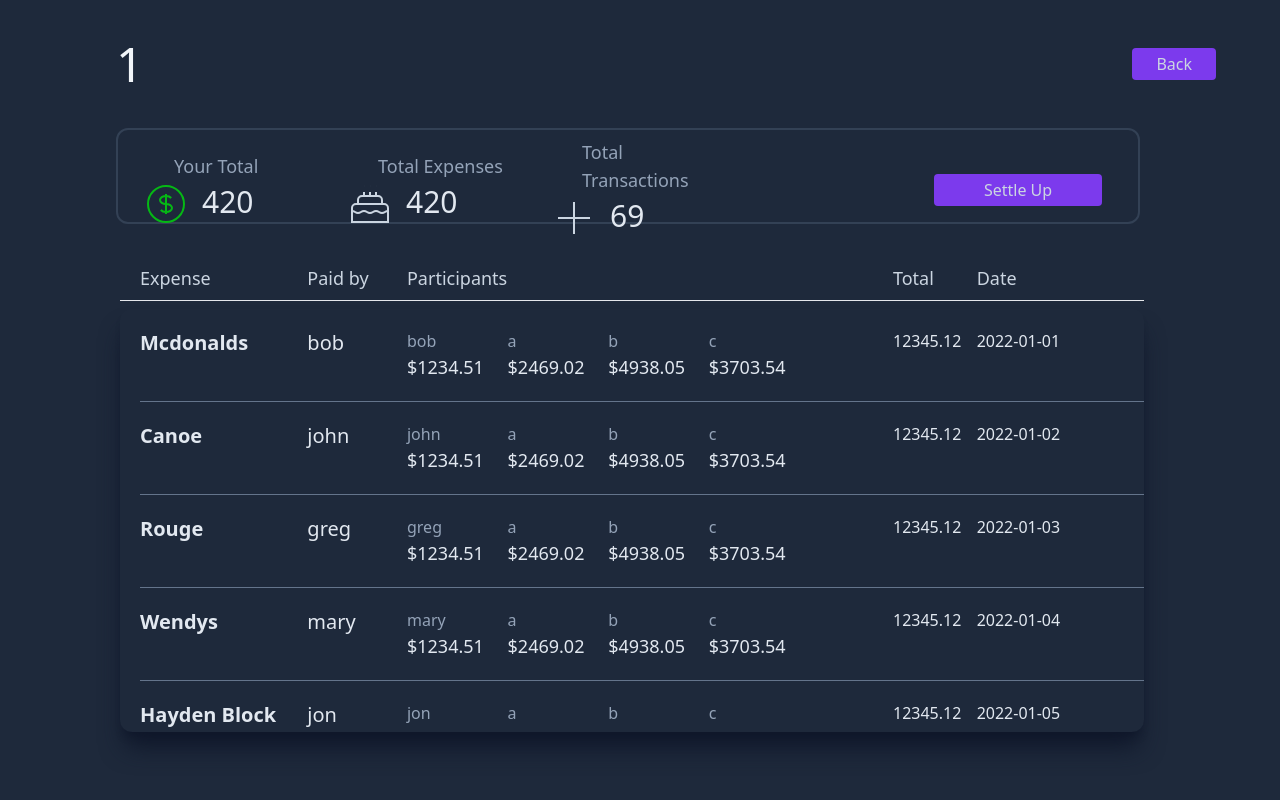
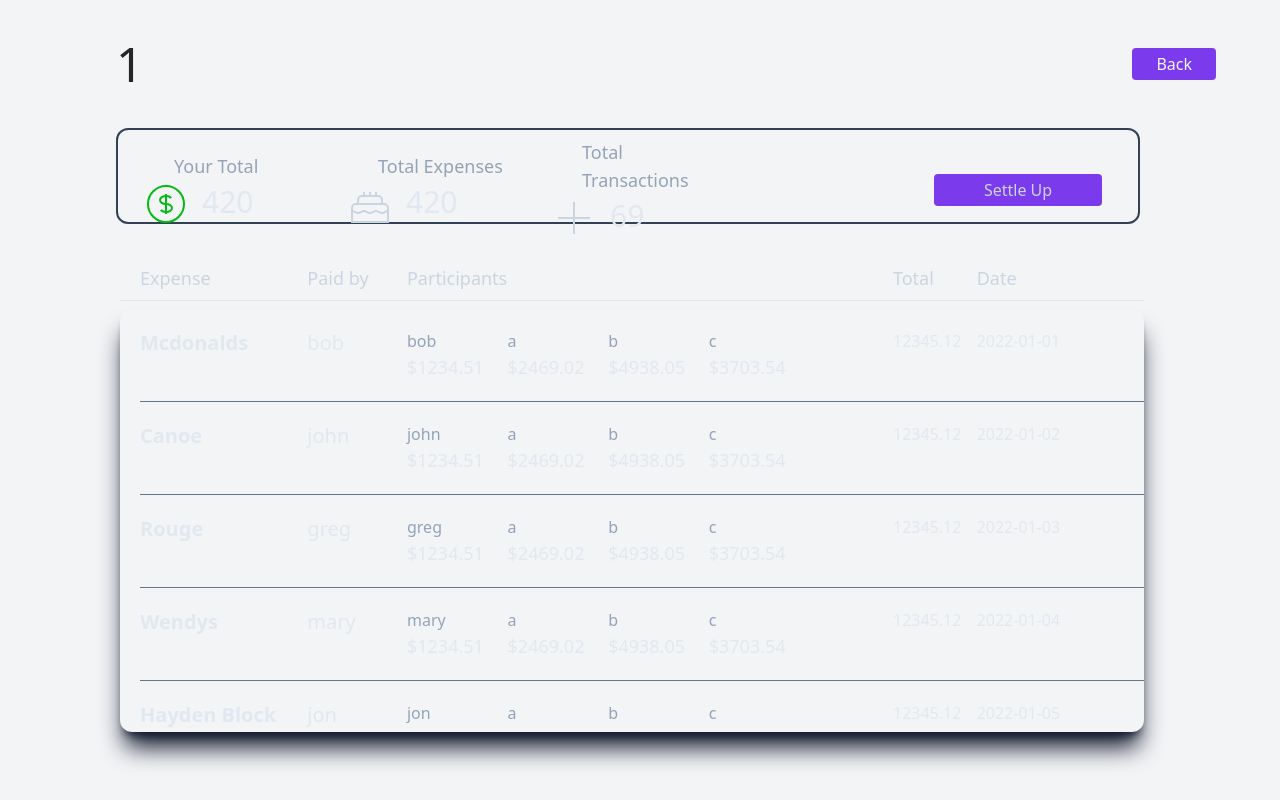
Before and after one commit to yanchenm/split, a Next.js app in the folder frontend/: page /app/group/1 in a window 1280 px wide. Built offline with nearby package versions, Linux system fonts and the light colour scheme.

Commit message:
Changed dark mode to use context

```diff
--- a/frontend/components/App/SplitCard.tsx
+++ b/frontend/components/App/SplitCard.tsx
@@ -30,7 +30,9 @@ const SplitCard: React.FC<CardProps> = ({ name, userBalance, currency, lastUpdat
   const router = useRouter();
 
   const viewHandler = () => {
-    router.push(`/app/group/${groupId}`)
+    router.push({
+      pathname: `/app/group/${groupId}`,
+    })
   }
 
   return (
--- a/frontend/components/UI/ToggleButton.tsx
+++ b/frontend/components/UI/ToggleButton.tsx
@@ -2,16 +2,18 @@ import React, { useState } from 'react';
 import { Switch } from '@headlessui/react';
 
 type ToggleProps = {
-  toggleHandler: React.Dispatch<React.SetStateAction<boolean>>;
+  toggleHandler?: React.Dispatch<React.SetStateAction<boolean>>;
   toggleState: boolean;
 }
 
 const ToggleButton: React.FC<ToggleProps> = ({ toggleHandler, toggleState }) => {
 
+  const typedToggler = toggleHandler as React.Dispatch<React.SetStateAction<boolean>>;
+
   return (
     <Switch
       checked={toggleState}
-      onChange={toggleHandler}
+      onChange={typedToggler}
       className={`${
         toggleState ? 'bg-slate-600' : 'bg-gray-400'
       } relative inline-flex items-center h-6 rounded-full w-11`}
--- a/frontend/pages/_app.tsx
+++ b/frontend/pages/_app.tsx
@@ -9,6 +9,11 @@ type ProvidedWeb3 = {
   account: string | null,
   isHarmony: boolean,
   isConnected: boolean
+}
+
+type ProvidedDarkmode = {
+  isDarkmode: boolean;
+  toggleDarkmode?: React.Dispatch<React.SetStateAction<boolean>>;
 }
 
 // Set axios to intercept requests and add auth header on all of them.
@@ -50,10 +55,13 @@ const tryUpdateToken = async () => {
   }
 }
 
-export const W3Context = React.createContext<ProvidedWeb3 | null>(null);
+export const W3Context = React.createContext<ProvidedWeb3 | null>(null); // Web3 Context
+export const DarkmodeContext = React.createContext<ProvidedDarkmode>({isDarkmode: false, toggleDarkmode:undefined}); // Darkmode context
+
 function MyApp({ Component, pageProps }: AppProps) {
 
   let [providedWeb3, setProvidedWeb3] = useState<ProvidedWeb3 | null>(null);
+  let [isDarkmode, setIsDarkMode] = useState(false);
 
   // Attempts to connect an injected wallet (like metamask).
   // Makes a metamask popup to connect if wallet not previously connected.
@@ -108,6 +116,11 @@ function MyApp({ Component, pageProps }: AppProps) {
     }
   }
 
+  // Dark mode toggleHandler
+  const darkModeToggleHandler = () => {
+    setIsDarkMode(!isDarkmode)
+  }
+
   // Function to check if a user's wallet is already connected via metamask without triggering popup
 
   useEffect(() => {
@@ -136,7 +149,9 @@ function MyApp({ Component, pageProps }: AppProps) {
 
   return (
     <W3Context.Provider value={providedWeb3}>
-      <Component {...pageProps} web3Connect={web3Connect} />
+      <DarkmodeContext.Provider value={{isDarkmode: isDarkmode, toggleDarkmode:darkModeToggleHandler}}>
+        <Component {...pageProps} web3Connect={web3Connect}/>
+      </DarkmodeContext.Provider>
     </W3Context.Provider>
   );
 }
--- a/frontend/pages/app/group/[id].tsx
+++ b/frontend/pages/app/group/[id].tsx
@@ -1,5 +1,6 @@
 import type { NextPage } from 'next/types';
 import { useRouter } from 'next/router';
+import { DarkmodeContext } from '../../_app';
 
 import GroupStats from '../../../components/DetailView/GroupStats';
 import ExpenseList from '../../../components/DetailView/ExpensesList';
@@ -11,10 +12,14 @@ const DetailView: NextPage = () => {
   const { id } = router.query;
 
   return (
-    <div className="bg-slate-800 text-slate-400 h-screen overflow-y-auto">
+    <DarkmodeContext.Consumer>
+      {(darkmodeProps) => {
+        return (
+          <div className={`${darkmodeProps.isDarkmode? 'dark' : ''}`}>
+            <div className="bg-gray-100 dark:bg-slate-800 text-neutral-800 dark:text-slate-400 h-screen overflow-y-auto">
               <div className="text-5xl pt-10 pl-10 flex flex-row items-center justify-between">
-         <h3 className="pl-10 text-slate-100 ml-9">{id}</h3>
-         <AppButton className="mr-16 text-slate-300" clickHandler={() => {router.push('/app')}}>Back</AppButton>
+                <h3 className="pl-10 ml-9">{id}</h3>
+                <AppButton className="text-slate-100 font-medium mr-16" clickHandler={() => {router.push('/app')}}>Back</AppButton>
               </div>
 
               <div className="flex flex-col space-x-10 ml-20 h-5/6">
@@ -23,9 +28,11 @@ const DetailView: NextPage = () => {
                 <ExpenseList />
 
               </div>
-      <div>
             </div>
           </div>
+        )}
+      }
+    </DarkmodeContext.Consumer>
   )
 };
 
--- a/frontend/pages/app/index.tsx
+++ b/frontend/pages/app/index.tsx
@@ -1,6 +1,6 @@
 import type { NextPage } from 'next';
-import { useState, useEffect } from 'react';
 import { Switch } from '@headlessui/react';
+import { DarkmodeContext } from '../_app';
 
 import SplitCard from '../../components/App/SplitCard';
 import NewCard from '../../components/App/NewCard';
@@ -62,15 +62,13 @@ const splitGroups = [
 const Dashboard: NextPage = () => {
 
   const router = useRouter();
-  const [isDarkMode, setIsDarkMode] = useState(false);
-
-  useEffect(() => {
-    setIsDarkMode(router.query.isDark === 'true');
-  })
 
   return (
-    <div className={`min-h-screen flex ${isDarkMode ? 'dark' : ''}`}>
-      {isDarkMode}
+    <DarkmodeContext.Consumer>
+      {(darkmodeProps) => {
+        return (
+          <div className={`min-h-screen flex ${darkmodeProps.isDarkmode ? 'dark' : ''}`}>
+
             <Sidebar />
 
             {/* Content */}
@@ -95,6 +93,9 @@ const Dashboard: NextPage = () => {
               </div>
             </div>
           </div>
+        )}
+      }
+    </DarkmodeContext.Consumer>
   )
 };
 
--- a/frontend/pages/index.tsx
+++ b/frontend/pages/index.tsx
@@ -2,29 +2,30 @@ import type { NextPage } from 'next';
 import { useRouter } from 'next/router';
 import Button from '../components/UI/Button';
 import React, { useState } from 'react';
-import { W3Context } from './_app';
+import { W3Context, DarkmodeContext } from './_app';
 import ToggleButton from '../components/UI/ToggleButton';
 import axios from 'axios'
 
 type PageProps = {
-  web3Connect: () => Promise<void>
+  web3Connect: () => Promise<void>;
 }
 
 const Home: NextPage<PageProps> = ({ ...props }) => {
 
   const router = useRouter();
   const { web3Connect } = props;
-  const [isDark, setIsDark] = useState(false);
 
   return (
     <W3Context.Consumer>
-      {(consumerProps) => {
+        {(consumerProps) => (
+          <DarkmodeContext.Consumer>
+            {(darkmodeProps) => {
               let buttonArea = <></>;
               if (consumerProps && consumerProps.account && consumerProps.isConnected && consumerProps.isHarmony) {
                 buttonArea = (
                   <div>
                     <p className='text-neutral-800 dark:text-slate-300 text-xl font-semibold '>{consumerProps.account?.substring(0, 6) + "..." + consumerProps.account?.substring(38)}</p>
-              <Button clickHandler={() => router.push({pathname: '/app', query:{isDark:isDark}})}>Launch App</Button>
+                    <Button clickHandler={() => router.push({pathname: '/app'})}>Launch App</Button>
                   </div>
                 )
               } else if (consumerProps && consumerProps.account && consumerProps.isConnected) {
@@ -36,11 +37,11 @@ const Home: NextPage<PageProps> = ({ ...props }) => {
               }
 
               return (
-          <div className={`${isDark? 'dark' : ''}`}>
+                  <div className={`${darkmodeProps?.isDarkmode? 'dark' : ''}`}>
                     <div className="bg-gray-300 dark:bg-slate-800 h-screen">
                       <div className="flex justify-between p-10">
                         <h1 className="text-neutral-800 dark:text-slate-300 text-3xl font-bold">Web3Split</h1>
-                <ToggleButton toggleState={isDark} toggleHandler={setIsDark}/>
+                        <ToggleButton toggleState={darkmodeProps.isDarkmode} toggleHandler={darkmodeProps.toggleDarkmode}/>
                         {buttonArea}
                       </div>
                       <div className="flex flex-col h-40 justify-between items-center mt-40">
@@ -49,7 +50,10 @@ const Home: NextPage<PageProps> = ({ ...props }) => {
                     </div>
                   </div>
               )
-      }}
+              }
+            }
+          </DarkmodeContext.Consumer>
+        )}
     </W3Context.Consumer>
   )
 };
```
Lines whose indentation alone changed are shown as unchanged.
